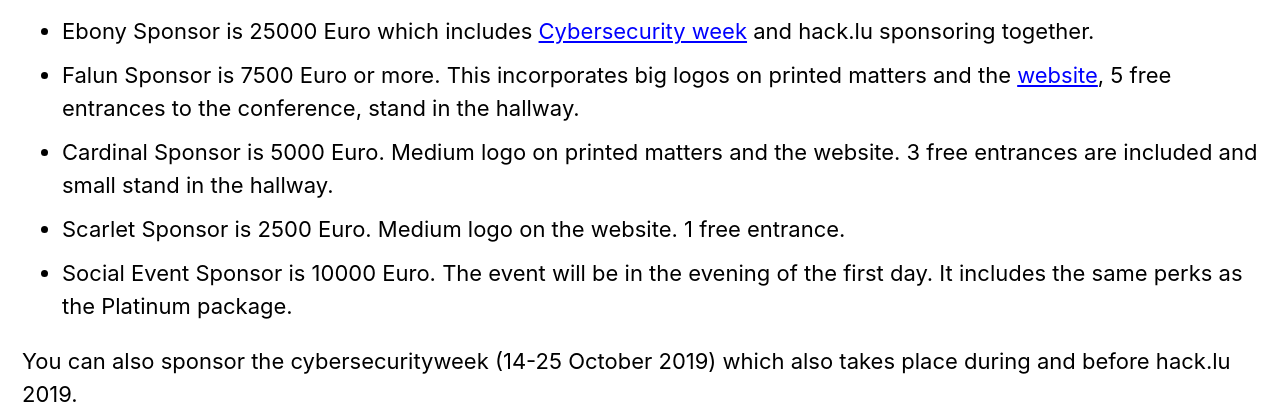
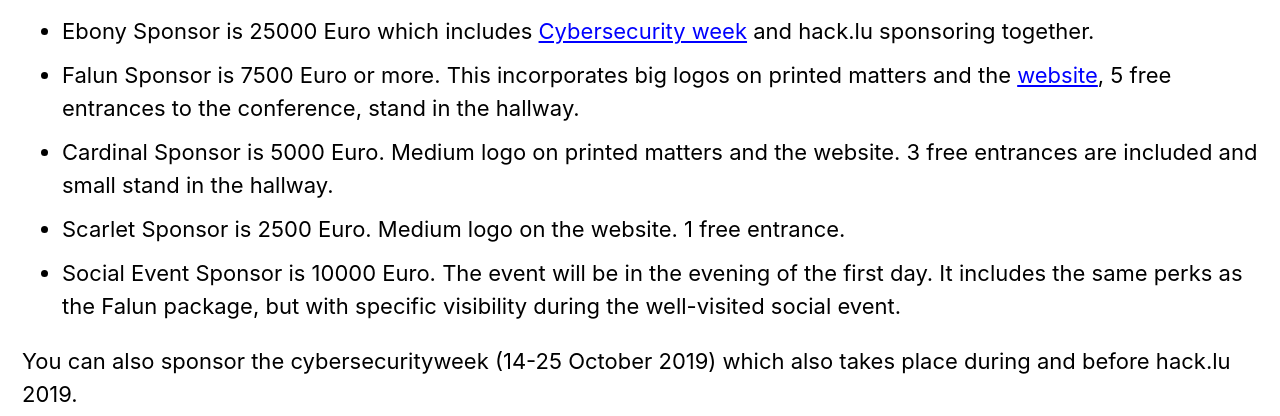
Before and after one commit to adulau/hack-lu-2019, a Jekyll site: the page built from sponsoring/index.md, in a window 1280 px wide and 900 px high, scrolled down 326 px, cut to the strip 0-416 px from the top of the window. Built offline with Jekyll 4.4.1, drawn with Linux system fonts in a browser that asks for light colours.

Commit message:
social event clarification

```diff
--- a/sponsoring/index.md
+++ b/sponsoring/index.md
@@ -18,7 +18,7 @@
 - Falun Sponsor is 7500 Euro or more. This incorporates big logos on printed matters and the [website](https://hack.lu), 5 free entrances to the conference, stand in the hallway.
 - Cardinal Sponsor is 5000 Euro. Medium logo on printed matters and the website.  3 free entrances are included and small stand in the hallway.
 - Scarlet Sponsor is 2500 Euro. Medium logo on the website. 1 free entrance.
-- Social Event Sponsor is 10000 Euro. The event will be in the evening of the first day. It includes the same perks as the Platinum package.
+- Social Event Sponsor is 10000 Euro. The event will be in the evening of the first day. It includes the same perks as the Falun package, but with specific visibility during the well-visited social event.
 
 You can also sponsor the cybersecurityweek (14-25 October 2019) which also takes place during and before hack.lu 2019.
 
```
